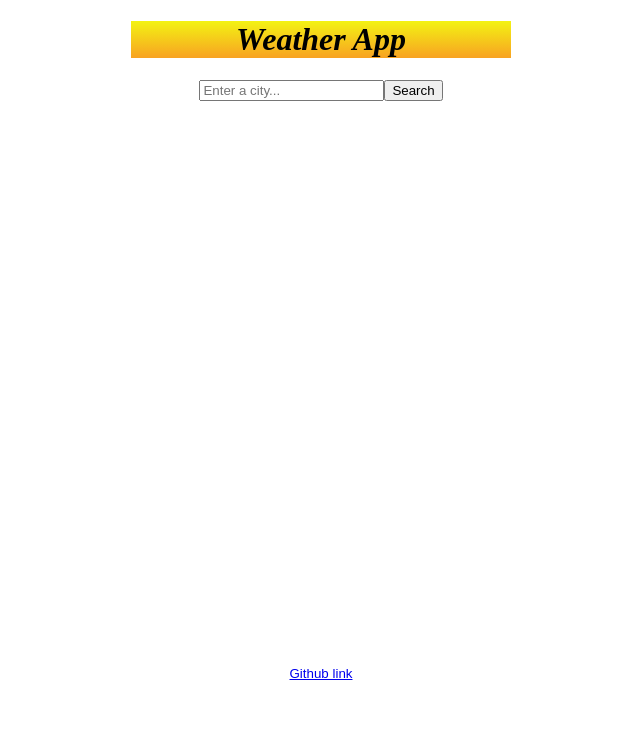
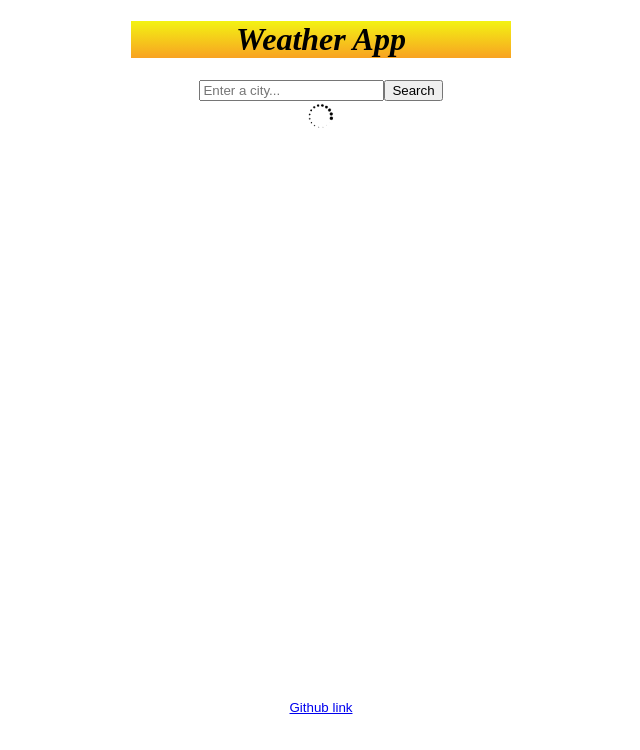
Before and after one commit to Farimah71/Weather-App-React, a React (Create React App) app: page / in a window 1280 px wide. Shown: the top 750 px of the page, without its empty margins (319-959 px from the left). Built offline with nearby package versions, Linux system fonts and the light colour scheme.

Commit message:
Add Spinner

```diff
--- a/src/components/search.jsx
+++ b/src/components/search.jsx
@@ -1,5 +1,6 @@
 import React, { useState } from "react";
 import axios from "axios";
+import Spinner from "./spinner";
 
 const Search = () => {
   const [cityQuery, setCityQuery] = useState("");
@@ -45,6 +46,7 @@ const Search = () => {
           <button type="submit" title="Search city climate">
             Search
           </button>
+          <Spinner />
       </form>
 
       <div id="message" className={messageClass}>
--- /dev/null
+++ b/src/components/spinner.jsx
@@ -0,0 +1,11 @@
+import spinnerImg from "../assets/image/loading.png";
+
+const Spinner = () => {
+  return (
+    <div>
+      <img src={spinnerImg} className="rotate" />
+    </div>
+  );
+};
+
+export default Spinner;
--- a/src/index.css
+++ b/src/index.css
@@ -33,3 +33,21 @@
   opacity: 1;
   transition: opacity 0.5s;
 }
+
+/* spinner loading animation */
+@keyframes spin {
+  from {
+    transform: rotate(0deg);
+  }
+
+
+  to {
+    transform: rotate(360deg);
+  }
+}
+
+.rotate {
+  animation: spin 1.8s infinite;
+  width: 30px;
+  height: 30px;
+}
```
Also changed, not shown: src/assets/image/loading.png (added), src/assets/image/spinner-loading-.png (added). Lines whose indentation alone changed are shown as unchanged.
